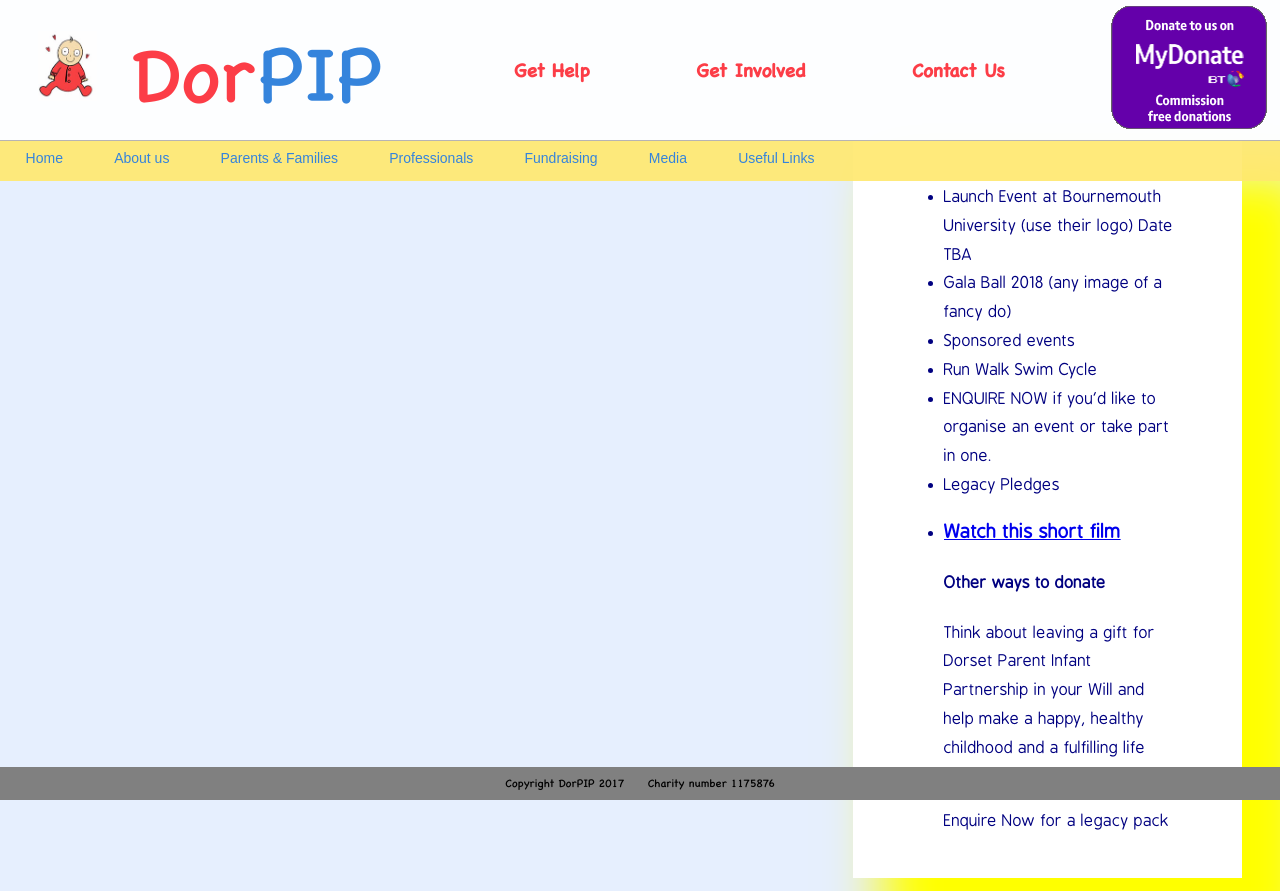
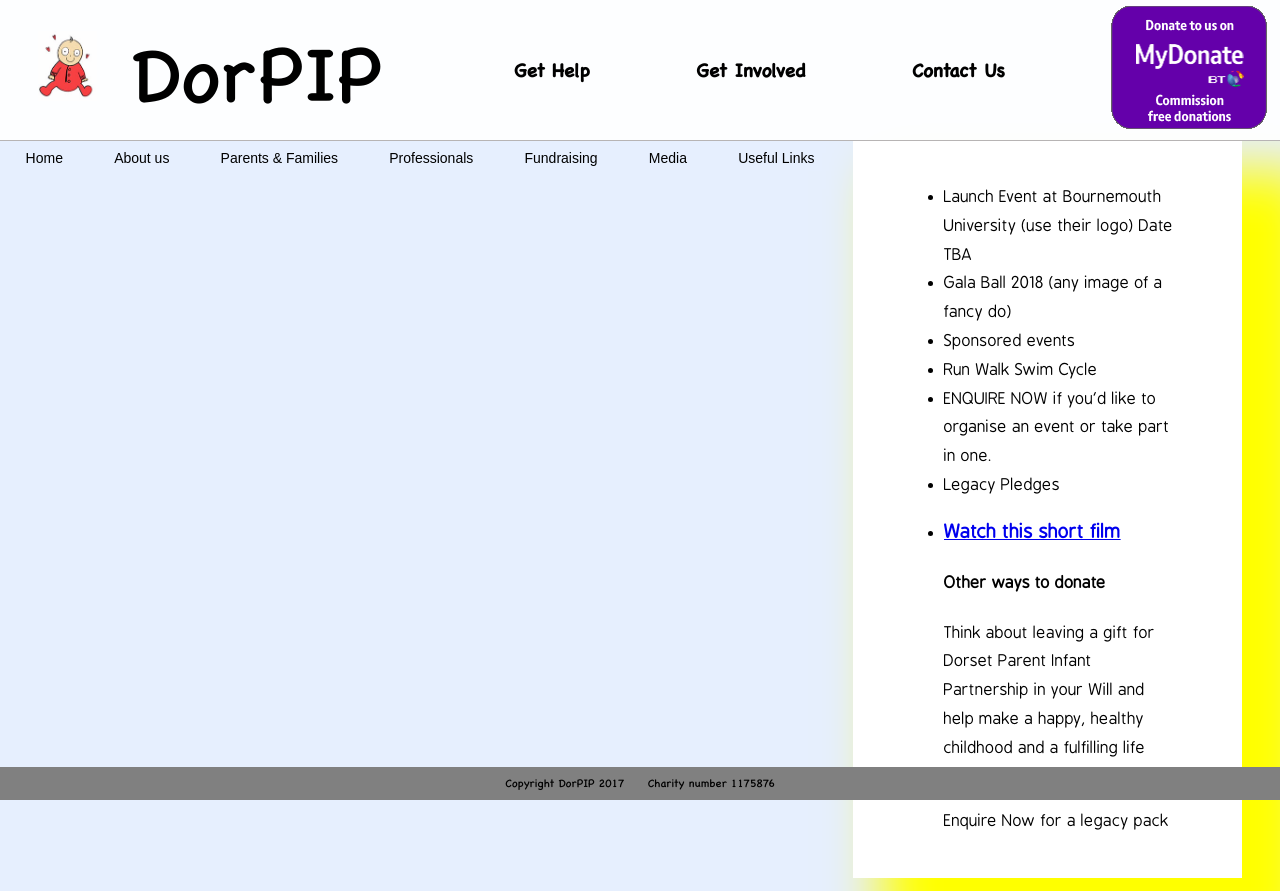
Before and after one commit to petetav/DorPip-devsite, a PHP site: page /events.php in a window 1280 px wide. Run offline with PHP 8.4, Linux system fonts and the light colour scheme.

Commit message:
Harmonising color changes

```diff
--- a/css/main.css
+++ b/css/main.css
@@ -1,4 +1,4 @@
-@import url('../css/custom_variables.css');
+/*@import url('../css/custom_variables.css'); */
 
 @font-face {
   font-family: 'chalkboard';
@@ -123,65 +123,14 @@ body{
 	background-color: rgba(255, 255, 255, .1);
 }
 
-/*.menu-button{
-	width: 8em;
-	height: 4vw;
-	padding: .7vw .3vw .7vw .3vw;
-	border: 2px solid black;
-	border-radius: .5em;
-	background-color:rgba(223, 228, 114, 1);
-	margin: auto;
-	text-align: center;
-}
-*/
-
 
 h4.menu-button{
-	color:/*#a82727;*/ var(--dorpip-pink);
+	color:var(--dorpip-pink);
 	font-size: 1em;
 	font-family: arial;
 	vertical-align: super;
 }
 
-
-/*.donate_now{
-position:relative;
-	margin-right: 2vw;
-	margin-top: 2.5vw;
-	background-color: #fafc7f;
-	width: 12vw;
-	height:5vw;
-	color: var(--dorpip-pink);
-	border: 0px solid var(--dorpip-blue);
-	border-radius: 1vw;
-	display: flex;
-	justify-content: center; /* align horizontal */
-/*	align-items: center; /* align vertical */
-/*	font-family: 'chalkboard';
-	font-size: 1.7vw;
-	font-weight: 900;
-	box-shadow: .1em .1em 2em var(--dorpip-blue);
-}
-
-
-/*.donate_button{
-	position: relative;
-	margin: auto;
-	background-color: #fafc7f;
-	width: 12vw;
-	height:4vw;
-	color: var(--dorpip-pink);
-	border: 0px solid var(--dorpip-blue);
-	border-radius: 1vw;
-	display: flex;
-	justify-content: center; /* align horizontal */
-/*	align-items: center; /* align vertical */
-/*	font-family: 'chalkboard';
-	font-size: 1.7vw;
-	font-weight: 900;
-	box-shadow: .1em .1em 2em var(--dorpip-blue);
-}
-*/
 
 .bg_gradient{
 position: relative;
@@ -227,7 +176,7 @@ position: relative;
 
 
 .the_team{
-	color:   /* #0f1e95 */  var(--blurb-navy) ;
+	color: var(--dorpip-blue);
 }
 
 .the_team_bods{
@@ -244,6 +193,7 @@ position: relative;
 	justify-content: space-between;
 	max-width: 100%;
 	background-color: #e6effe  ;
+	color: var(--dorpip-blue);
 	margin: auto;
 	padding: 1vw;
 	padding-top: 0;
@@ -252,7 +202,8 @@ position: relative;
 .container-noflex{
 	width: 80vw;
 	max-width: 1200px;
-	background-color: #e6effe  ;
+	background-color: #e6effe;
+	/*color: var(--dorpip-blue); */
 	margin: auto;
 	padding: 0;
 }
@@ -269,7 +220,7 @@ position: relative;
 	height: auto;
 	padding: 2vw 5vw 2vw 4vw;
 	line-height: 1.2;
-	color:   navy, var(--dorpip-blue);
+	color: var(--dorpip-blue);
 	background-color: #fff;
 	box-shadow: 50px 50px 50px 20px yellow;
 	margin-right: 2vw;
@@ -295,12 +246,9 @@ position: relative;
 	text-decoration: none;
 }
 
-.blurb h3 h4{
-	color: /*var(--blurb-navy),*/ navy;
-}
 
 .blurb li{
-	color:navy;
+	color: var(--dorpip-blue);
 }
 
 li{
@@ -392,8 +340,11 @@ li{
 .team_bods_blurb{
 	flex: 3 ;
 	padding-right: 4vw;
-	color: var(dorpip-blue);
+	color: var(--dorpip-blue);
+}
 
+.team_bods_blurb p{
+	color: var(--dorpip-blue);
 }
 
 .team_bods_photo{
```
